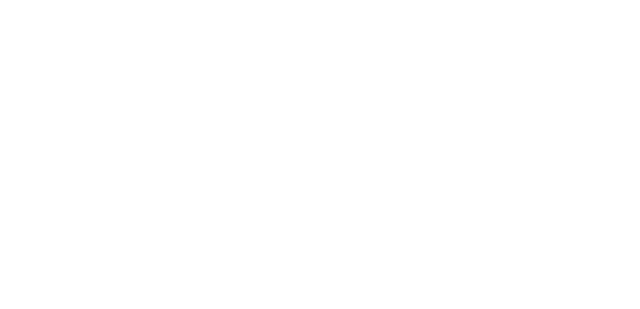
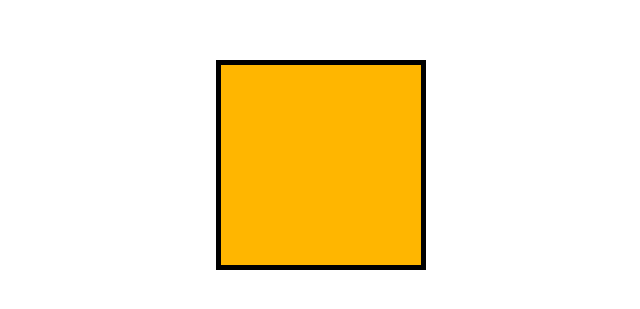
Before and after one commit to RobRoch/workshop-css-in-js, a React (Create React App) app: page / in a window 1280 px wide. Shown: the part 243-552 px from the top of the page, without its empty margins (319-959 px from the left). Built offline with nearby package versions, Linux system fonts and the light colour scheme.

Commit message:
task-1-solution

```diff
--- a/src/App.js
+++ b/src/App.js
@@ -1,11 +1,25 @@
 import React from 'react';
-import './App.scss';
+import styled from '@emotion/styled';
+
+const Container = styled.div`
+  display: flex;
+  align-items: center;
+  justify-content: center;
+  height: 100vh;
+`;
+
+const Box = styled.div`
+  width: 200px;
+  height: 200px;
+  background-color: rgb(255, 182, 0);
+  border: 5px solid black;
+`;
 
 function App() {
   return (
-    <div className='app'>
-      <div className='box' />
-    </div>
+    <Container>
+      <Box />
+    </Container>
   );
 }
 
--- a/src/App.scss
+++ /dev/null
@@ -1,6 +0,0 @@
-.app {
-  display: flex;
-  align-items: center;
-  justify-content: center;
-  height: 100vh;
-}
```
